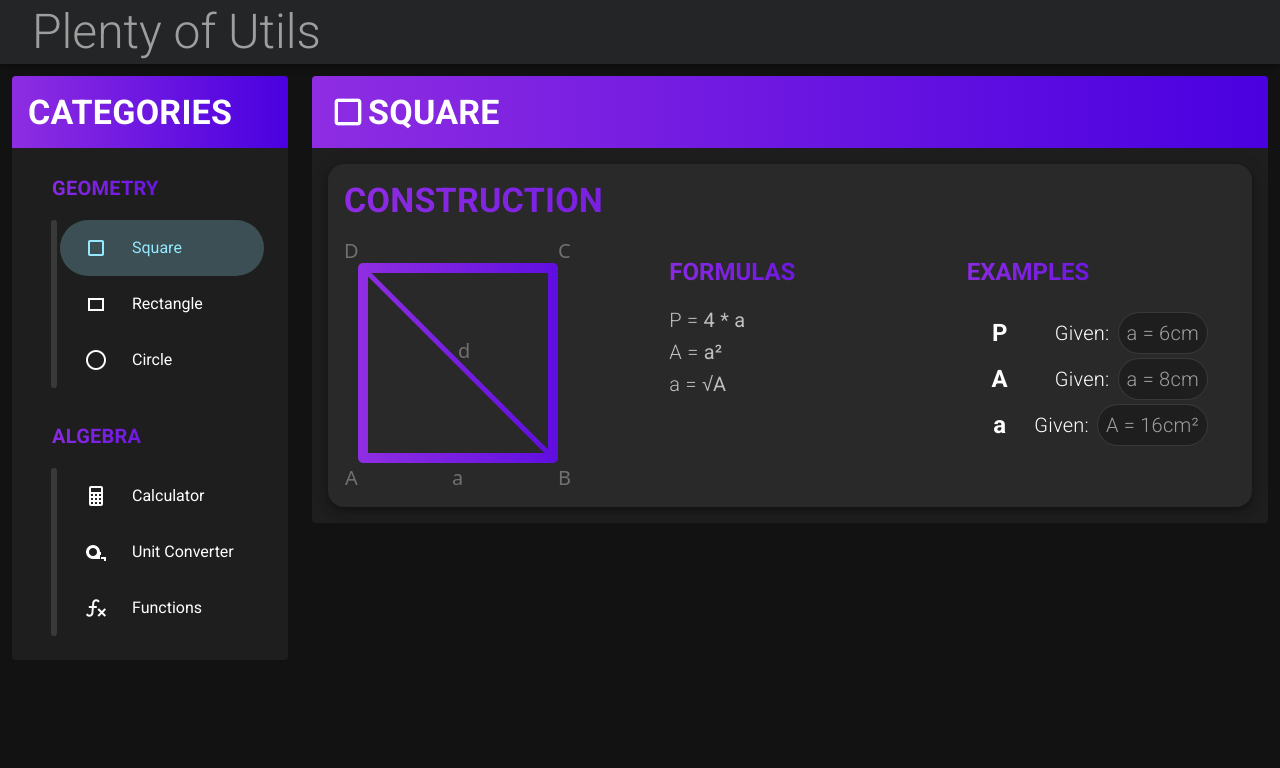
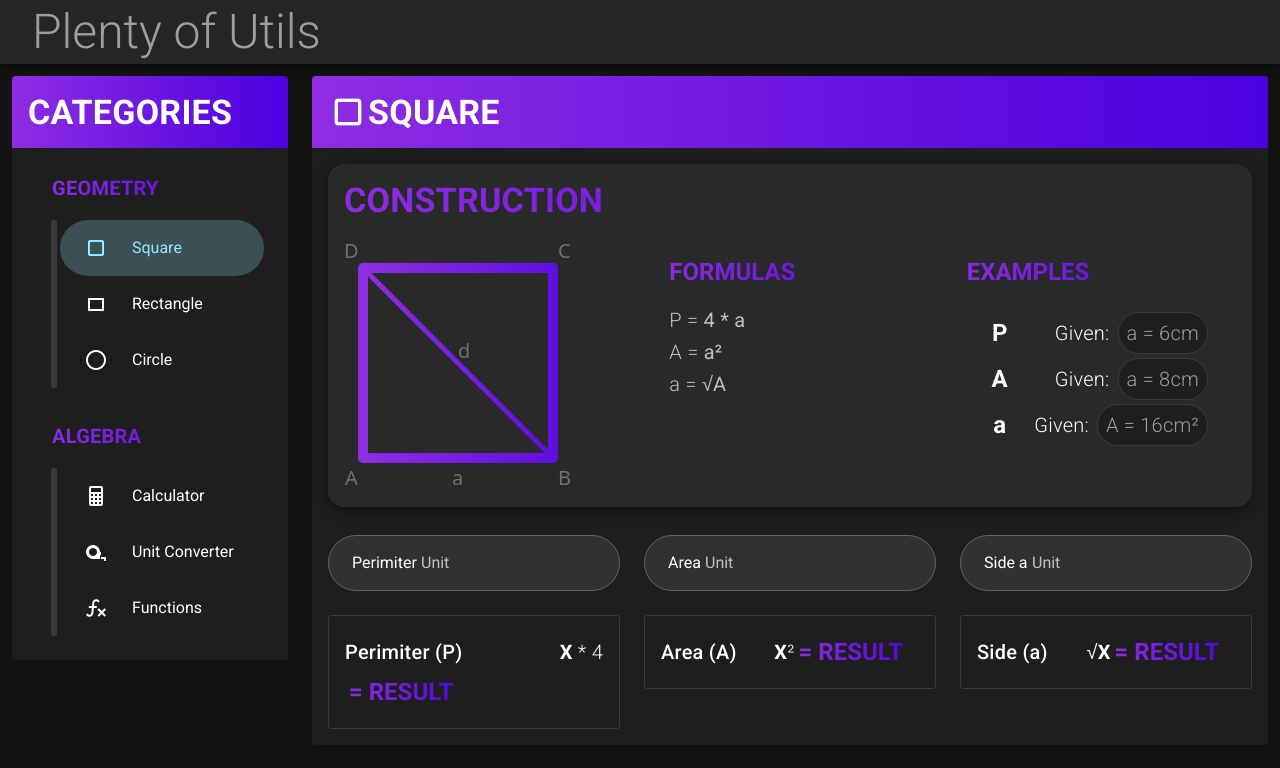
Before and after one commit to DanielTerletzkiy/plenty-utils, a Vue app: page /Categories/Math/Square in a window 1280 px wide. Shown: the top 768 px of the page. Built offline with nearby package versions, Linux system fonts and the light colour scheme.

Commit message:
calc for square

```diff
--- a/src/components/Math/components/geometry/Square.vue
+++ b/src/components/Math/components/geometry/Square.vue
@@ -1,14 +1,160 @@
 <template>
   <div class="mt-4">
-    <Construction :formulas="formulas" :examples="examples" :util="util" type="square"/>
+    <Construction
+      :formulas="formulas"
+      :examples="examples"
+      :util="util"
+      type="square"
+    />
+    <v-row class="mt-4">
+      <v-row
+        class="ma-0"
+        :style="{ flexDirection: isPhone ? 'column' : 'row' }"
+      >
+        <v-col>
+          <v-text-field
+            label="Unit"
+            prefix="Perimiter"
+            single-line
+            hide-details
+            rounded
+            filled
+            outlined
+            tabindex="1"
+            v-model="P"
+            type="number"
+            @input="
+              () => {
+                calculateSide_Perimiter();
+                this.calculateArea();
+              }
+            "
+          />
+        </v-col>
+        <v-col>
+          <v-text-field
+            label="Unit"
+            prefix="Area"
+            single-line
+            hide-details
+            rounded
+            filled
+            outlined
+            tabindex="1"
+            v-model="A"
+            type="number"
+            @input="
+              () => {
+                calculateSide_Area();
+              }
+            "
+          />
+        </v-col>
+        <v-col>
+          <v-text-field
+            label="Unit"
+            prefix="Side a"
+            single-line
+            hide-details
+            rounded
+            filled
+            outlined
+            tabindex="1"
+            v-model="a"
+            type="number"
+            @input="
+              () => {
+                this.calculatePerimiter();
+                this.calculateArea();
+              }
+            "
+          />
+        </v-col>
+      </v-row>
+    </v-row>
+    <v-row :style="{ flexDirection: isPhone ? 'column' : 'row' }">
+      <v-col>
+        <v-card outlined style="diplay: flex">
+          <v-card-title>
+            Perimiter (P)
+            <v-spacer></v-spacer>
+            <v-card-subtitle class="text-h6 font-weight-light py-1 px-0">
+              <strong class="font-weight-bold">{{ a ? Number(Math.round(a+'e2')+'e-2') : 'X' }}</strong> * 4
+            </v-card-subtitle>
+            <v-card-title
+              class="text-h5 font-weight-bold py-1 pl-1"
+              v-bind:style="{
+                'white-space': 'inherit !important',
+                'text-transform': 'uppercase',
+                background: util.gradient,
+                '-webkit-background-clip': 'text',
+                '-webkit-text-fill-color': 'transparent',
+                '-webkit-box-decoration-break': 'clone',
+              }"
+            >
+              = {{ P ? Number(Math.round(P+'e2')+'e-2') : 'Result' }}
+            </v-card-title>
+          </v-card-title>
+        </v-card>
+      </v-col>
+      <v-col>
+        <v-card outlined style="diplay: flex">
+          <v-card-title>
+            Area (A)
+            <v-spacer></v-spacer>
+            <v-card-subtitle class="text-h6 font-weight-light py-1 px-0">
+              <strong class="font-weight-bold">{{ a ? Number(Math.round(a+'e2')+'e-2') : 'X' }}</strong
+              >²
+            </v-card-subtitle>
+            <v-card-title
+              class="text-h5 font-weight-bold py-1 pl-1"
+              v-bind:style="{
+                'white-space': 'inherit !important',
+                'text-transform': 'uppercase',
+                background: util.gradient,
+                '-webkit-background-clip': 'text',
+                '-webkit-text-fill-color': 'transparent',
+                '-webkit-box-decoration-break': 'clone',
+              }"
+            >
+              = {{ A ? Number(Math.round(A+'e2')+'e-2') : 'Result' }}
+            </v-card-title>
+          </v-card-title>
+        </v-card>
+      </v-col>
+      <v-col>
+        <v-card outlined style="diplay: flex">
+          <v-card-title>
+            Side (a)
+            <v-spacer></v-spacer>
+            <v-card-subtitle class="text-h6 font-weight-light py-1 px-0">
+              √<strong class="font-weight-bold">{{ A ? Number(Math.round(A+'e2')+'e-2') : 'X' }}</strong>
+            </v-card-subtitle>
+            <v-card-title
+              class="text-h5 font-weight-bold py-1 pl-1"
+              v-bind:style="{
+                'white-space': 'inherit !important',
+                'text-transform': 'uppercase',
+                background: util.gradient,
+                '-webkit-background-clip': 'text',
+                '-webkit-text-fill-color': 'transparent',
+                '-webkit-box-decoration-break': 'clone',
+              }"
+            >
+              = {{ a ? Number(Math.round(a+'e2')+'e-2') : 'Result' }}
+            </v-card-title>
+          </v-card-title>
+        </v-card>
+      </v-col>
+    </v-row>
   </div>
 </template>
 
 <script>
-import Construction from '../helper/Construction'
+import Construction from '../helper/Construction';
 export default {
   components: {
-    Construction
+    Construction,
   },
   computed: {
     util() {
@@ -18,6 +164,10 @@ export default {
   },
 
   data: () => ({
+    a: undefined,
+    A: undefined,
+    P: undefined,
+
     formulas: [
       { description: 'P', formula: '4 * a' },
       { description: 'A', formula: 'a²' },
@@ -41,6 +191,25 @@ export default {
       },
     ],
   }),
+
+  methods: {
+    calculatePerimiter() {
+      this.P = this.a * 4;
+      return this.P;
+    },
+    calculateArea() {
+      this.A = this.a * this.a;
+      return this.A;
+    },
+    calculateSide_Area() {
+      this.a = Math.sqrt(this.A);
+      return this.a;
+    },
+    calculateSide_Perimiter() {
+      this.a = this.P / 4;
+      return this.a;
+    },
+  },
 };
 </script>
 
```
